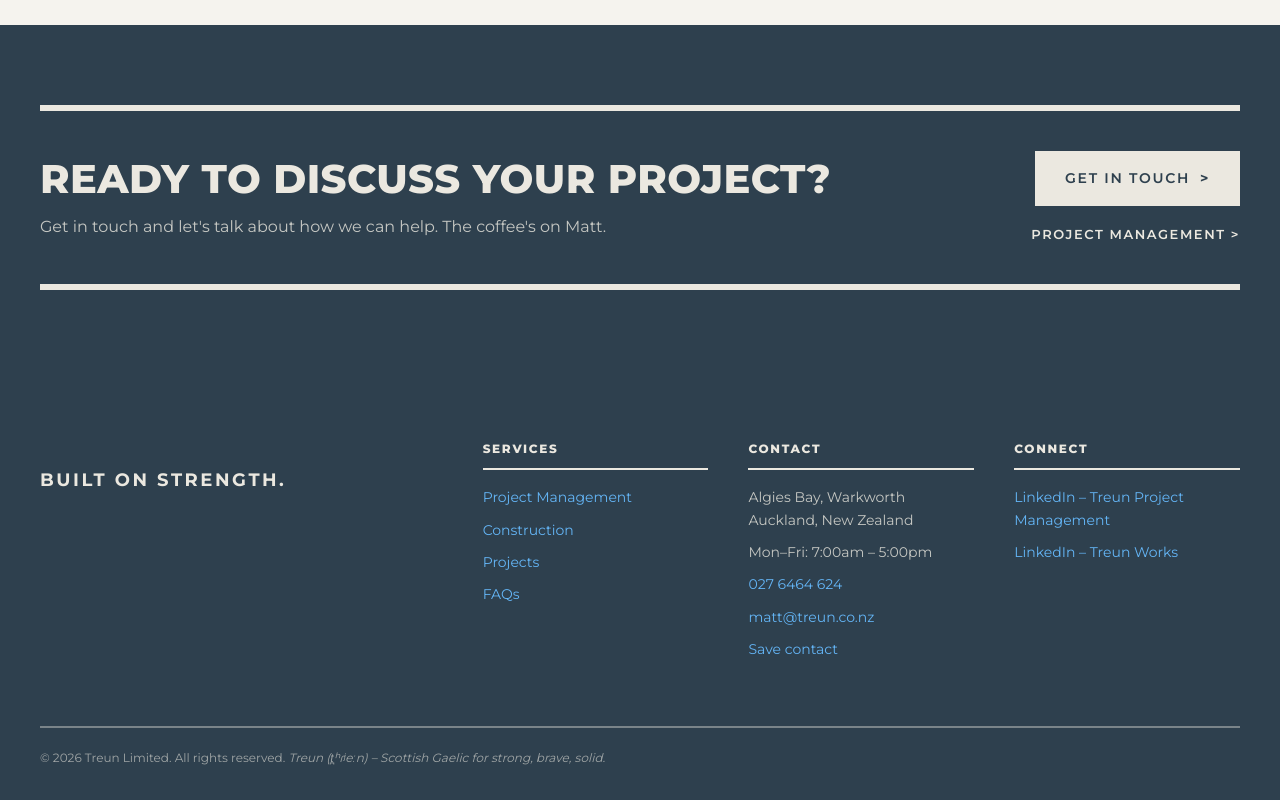
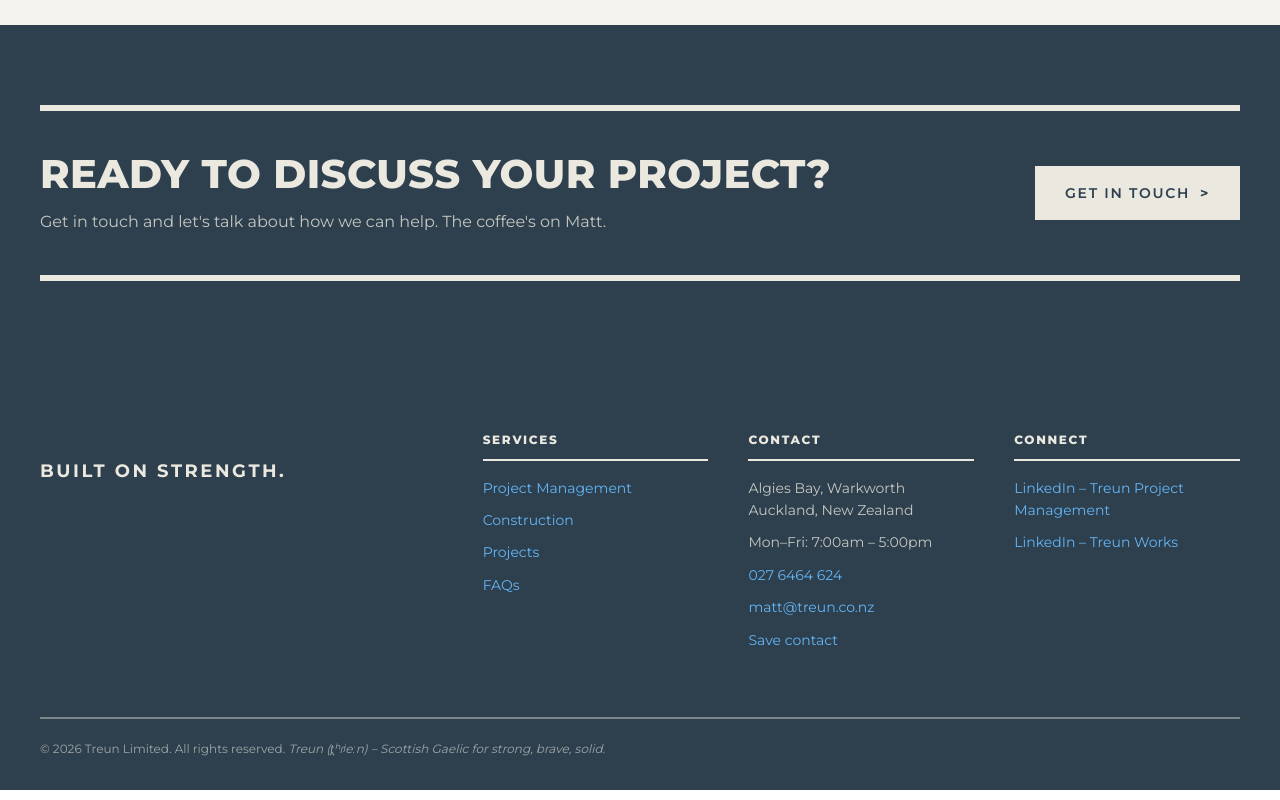
Before and after one commit to TreunLtd/treun-website, a React (Create React App) app: page /construction in a window 1280 px wide. Shown: the part 2406-3206 px from the top of the page. Built offline with nearby package versions, Linux system fonts and the light colour scheme.

Commit message:
fix contact button

```diff
--- a/src/components/ServiceDetail.js
+++ b/src/components/ServiceDetail.js
@@ -57,11 +57,11 @@ export default function ServiceDetail({
           <span className="treun-line treun-line--short"></span>
           <div className="service-grid">
             {services.map((service) => (
-  <article className="service-card" key={service.title}>
-    <h3>{service.title}</h3>
-    <p>{service.text}</p>
-  </article>
-))}
+              <article className="service-card" key={service.title}>
+                <h3>{service.title}</h3>
+                <p>{service.text}</p>
+              </article>
+            ))}
           </div>
         </div>
       </section>
@@ -95,9 +95,6 @@ export default function ServiceDetail({
               <a href="/contact" className="btn btn-stone">
                 Get in touch <span className="btn-arrow" aria-hidden="true">&gt;</span>
               </a>
-              <a href={otherService.href} className="service-cta-link">
-                {otherService.label} &gt;
-              </a>
             </div>
           </div>
           <span className="treun-line"></span>
```
